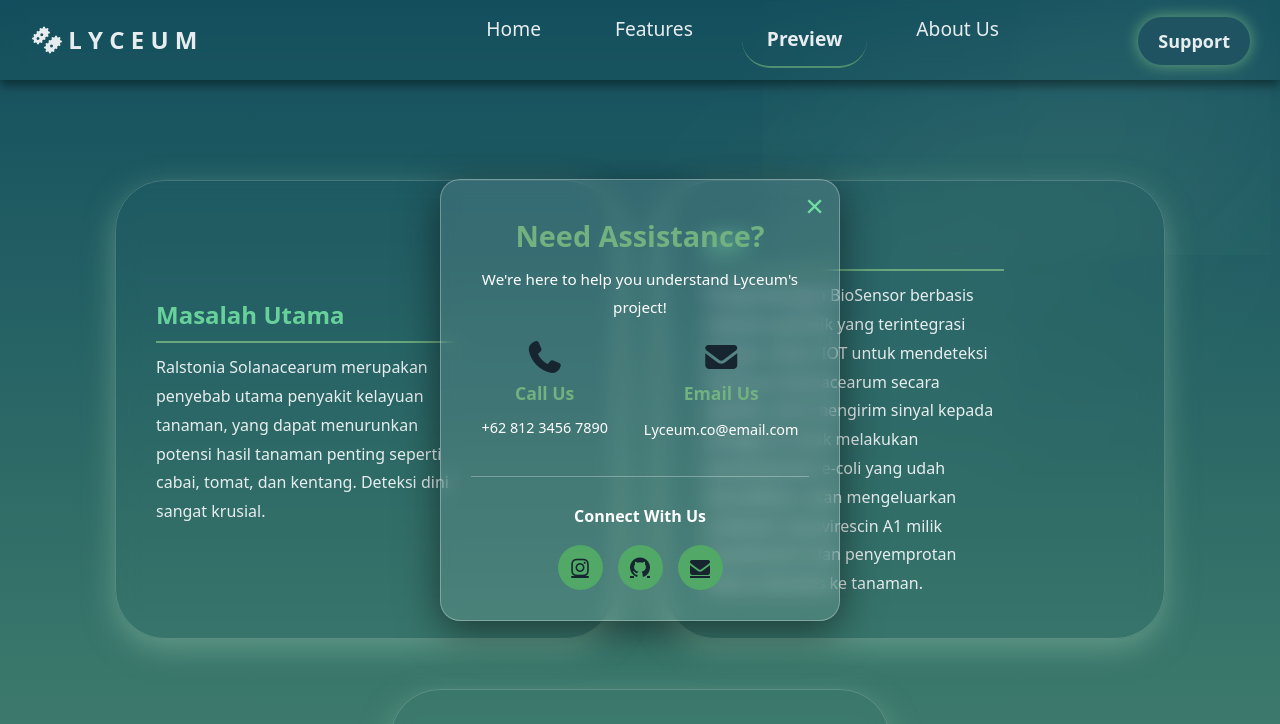
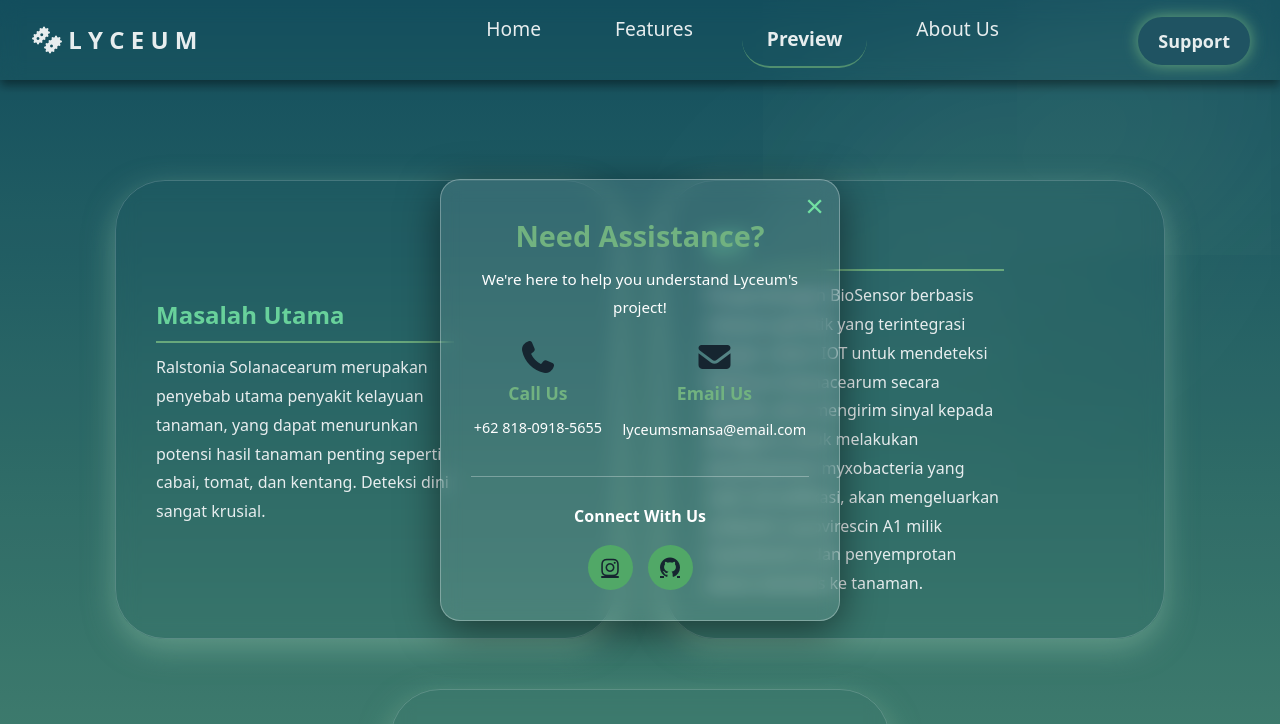
Before and after one commit to janicecarissa29/LYCEUM-Team, a website: page preview.html in a window 1280 px wide. Both pictures are taken after a click on the link "Support". Shown: the top 724 px of the page. Drawn offline with Linux system fonts and the light colour scheme; a web font is replaced by a local one.

Commit message:
Update preview.html

```diff
--- a/preview.html
+++ b/preview.html
@@ -56,7 +56,7 @@
 <div class="preview-card" onclick="toggleCardAnimation(this)">
   <div class="card-content">
     <h3>IOT</h3>
-    <p>Pengembangan BioSensor berbasis rekayasa genetik yang terintegrasi dengan sistem IOT untuk mendeteksi Ralstonia Solanacearum secara spesifik, serta mengirim sinyal kepada pengguna untuk melakukan penyemprotan e-coli yang udah dimodifikasi, akan mengeluarkan antibiotik myxovirescin A1 milik myxobacteria dan penyemprotan secara otomatis ke tanaman.</p>
+    <p>Pengembangan BioSensor berbasis rekayasa genetik yang terintegrasi dengan sistem IOT untuk mendeteksi Ralstonia Solanacearum secara spesifik, serta mengirim sinyal kepada pengguna untuk melakukan penyemprotan myxobacteria yang udah dimodifikasi, akan mengeluarkan antibiotik myxovirescin A1 milik myxobacteria dan penyemprotan secara otomatis ke tanaman.</p>
   </div>
   <div class="card-image">
     <div class="image-placeholder slide-right delay-1">
@@ -86,10 +86,10 @@
       <div class="footer-content">
         <div class="footer-column">
           <h3> About Lyceum</h3>
-          <p style="color:#314432; margin-bottom:20px;">lyceum merupakan tempat perkumpulan untuk membahas sesuatu</p>
+          <p style="color:#314432; margin-bottom:20px;">Lyceum adalah tempat perkumpulan para pemikir dan pelajar untuk bertukar dan mengembangkan ilmu pengetahuan dan filsafat.</p>
           <div class="social-links">
-            <a href="#"><i class="fa-brands fa-instagram"></i></a>
-            <a href="#"><i class="fa-brands fa-github"></i></a>
+            <a href="https://www.instagram.com/lyceum.co?igsh=b2hmdmoxcXN4dG1n"><i class="fa-brands fa-instagram"></i></a>
+            <a href="https://github.com/janicecarissa29/LYCEUM-Team.git"><i class="fa-brands fa-github"></i></a>
             <a href="#"><i class="fa-solid fa-envelope"></i></a>
           </div>
         </div>
@@ -120,25 +120,24 @@
       <div class="contact-item">
         <i class="fa-solid fa-phone"></i>
         <h4>Call Us</h4>
-        <p>+62 812 3456 7890</p>
+        <p>+62 818-0918-5655</p>
       </div>
 
       <div class="contact-item">
         <i class="fa-solid fa-envelope"></i>
         <h4>Email Us</h4>
-        <a href="mailto:Lyceum.co@email.com">Lyceum.co@email.com</a>
+        <a href="mailto:Lyceum.co@email.com">lyceumsmansa@email.com</a>
       </div>
     </div>
 
     <h4>Connect With Us</h4>
     <div class="social-links-modal">
-      <a href="#"><i class="fa-brands fa-instagram"></i></a>
-      <a href="#"><i class="fa-brands fa-github"></i></a>
-      <a href="#"><i class="fa-solid fa-envelope"></i></a>
+      <a href="https://www.instagram.com/lyceum.co?igsh=b2hmdmoxcXN4dG1n"><i class="fa-brands fa-instagram"></i></a>
+      <a href="https://github.com/janicecarissa29/LYCEUM-Team.git"><i class="fa-brands fa-github"></i></a>
+
     </div>
   </div>
 </div>
-
 
 
    <script src="script.js"></script>
```
